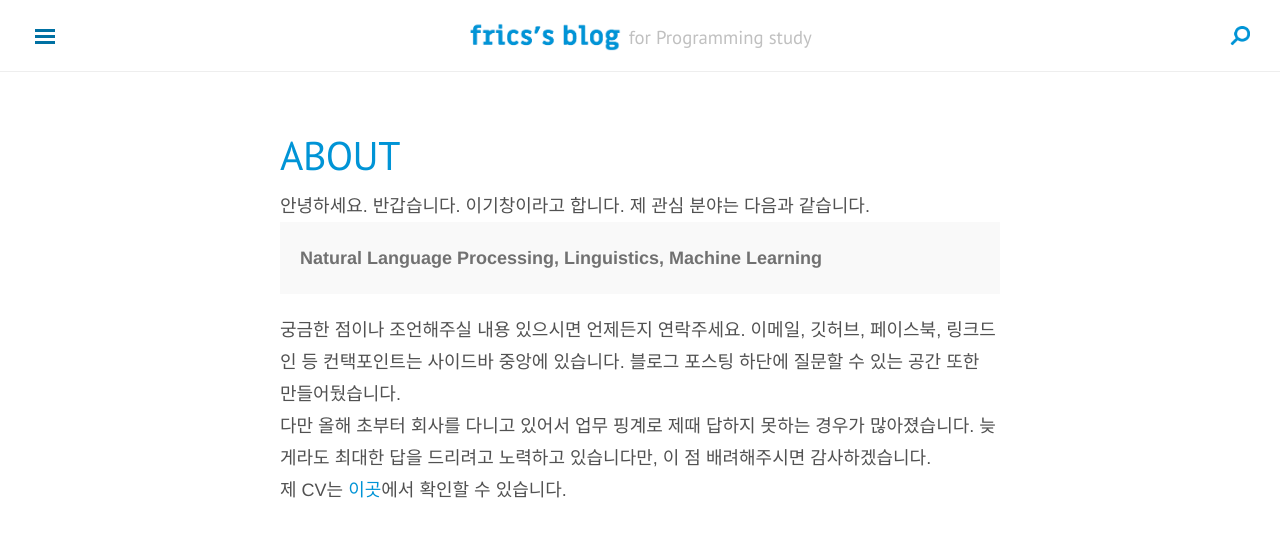
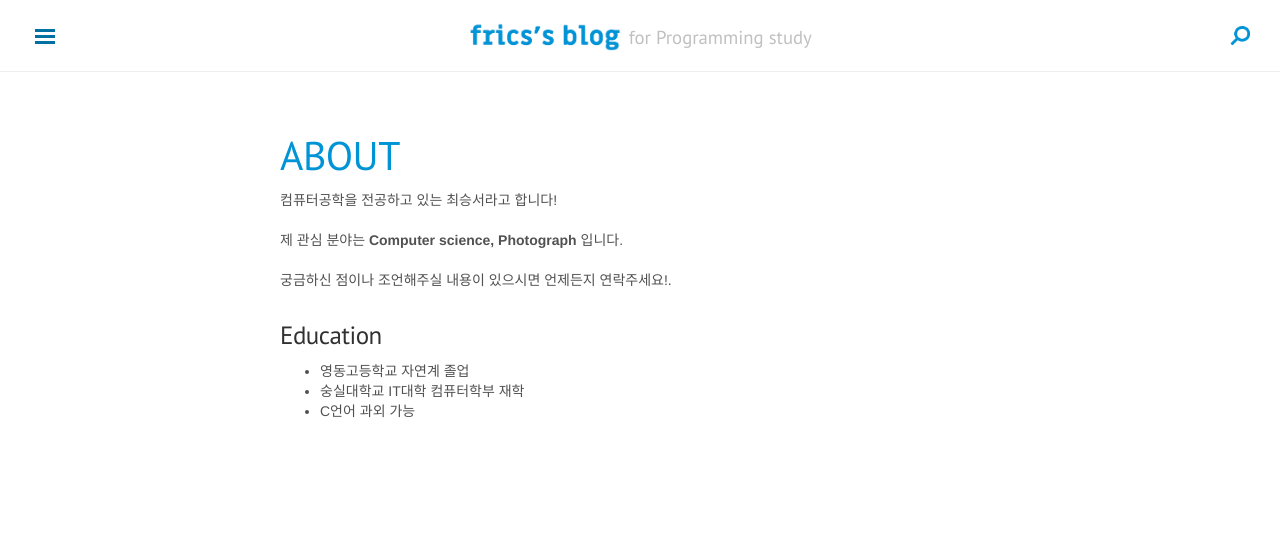
Before and after one commit to frics/frics.github.io, a Jekyll site: the page built from about.md, in a window 1280 px wide. Shown: the top 537 px of the page. Built offline with Jekyll 4.4.1, drawn with Linux system fonts in a browser that asks for light colours; nearby versions of some CDN libraries.

Commit message:
about.md수정, readme 파일 수정, 불필요 이미지 삭제

```diff
--- a/about.md
+++ b/about.md
@@ -3,17 +3,15 @@ layout: page
 title: About
 ---
 
-<div style="font-size: 0.9rem; font-weight:300; line-height: 1.6rem;">
 
-안녕하세요. 반갑습니다. 이기창이라고 합니다. 제 관심 분야는 다음과 같습니다.
+컴퓨터공학을 전공하고 있는 최승서라고 합니다!
 
-<p class="message" style="font-size: 0.9rem; font-weight: 700">
-Natural Language Processing, Linguistics, Machine Learning
-</p>
-궁금한 점이나 조언해주실 내용 있으시면 언제든지 연락주세요. 이메일, 깃허브, 페이스북, 링크드인 등 컨택포인트는 사이드바 중앙에 있습니다. 블로그 포스팅 하단에 질문할 수 있는 공간 또한 만들어뒀습니다. <br>
+제 관심 분야는 <b>Computer science, Photograph </b> 입니다.
 
-다만 올해 초부터 회사를 다니고 있어서 업무 핑계로 제때 답하지 못하는 경우가 많아졌습니다. 늦게라도 최대한 답을 드리려고 노력하고 있습니다만, 이 점 배려해주시면 감사하겠습니다. <br>
+궁금하신 점이나 조언해주실 내용이 있으시면 언제든지 연락주세요!.
 
-제 CV는 <a href="http://ratsgo.github.io/public/CV.pdf">이곳</a>에서 확인할 수 있습니다.
+### Education
 
-</div>
+- 영동고등학교 자연계 졸업
+- 숭실대학교 IT대학 컴퓨터학부 재학
+- C언어 과외 가능
```
Also changed, not shown: _layouts/post.html (+1 -6 lines), _posts/2017-03-07-start.md (deleted, +0 -8 lines), _posts/2020-01-05-start.md (added, +8 -0 lines), README.md, 9 other files.
